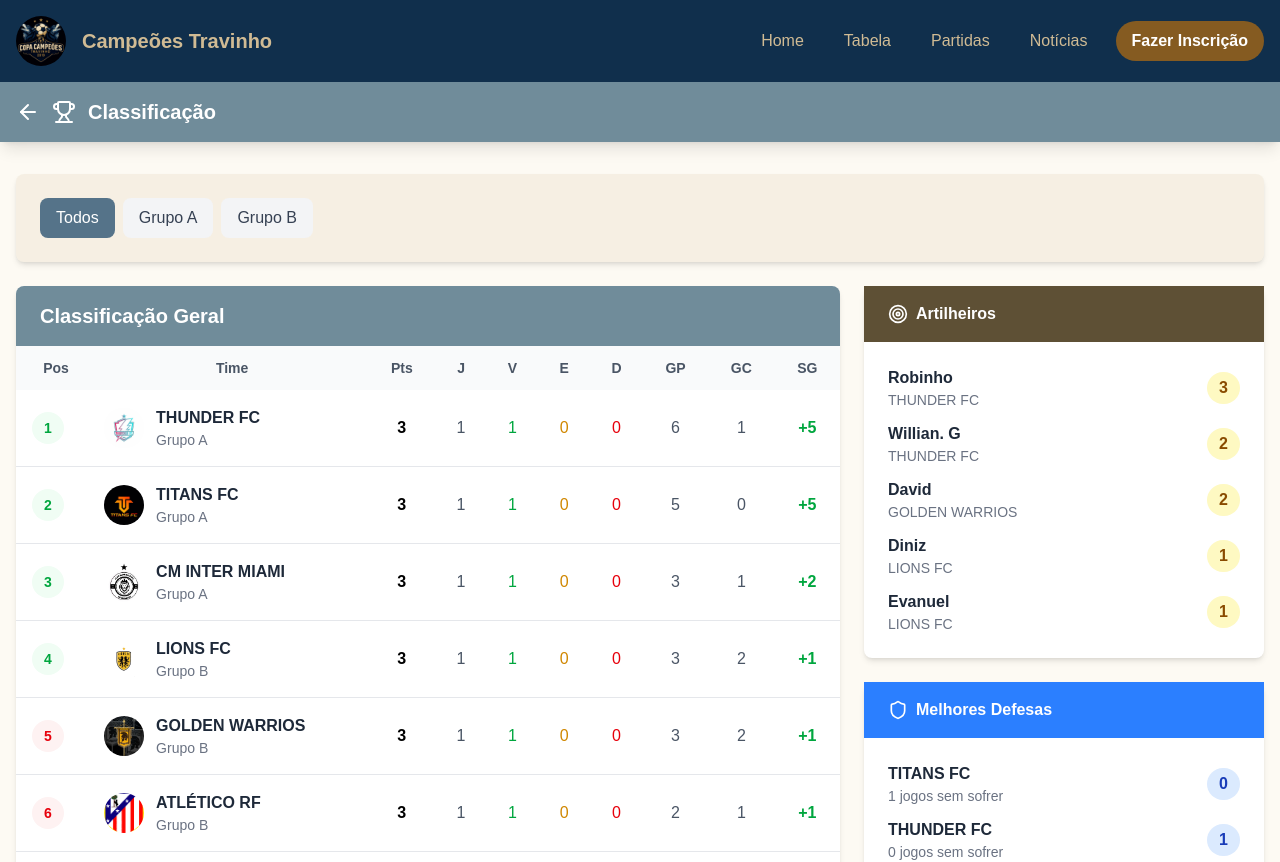
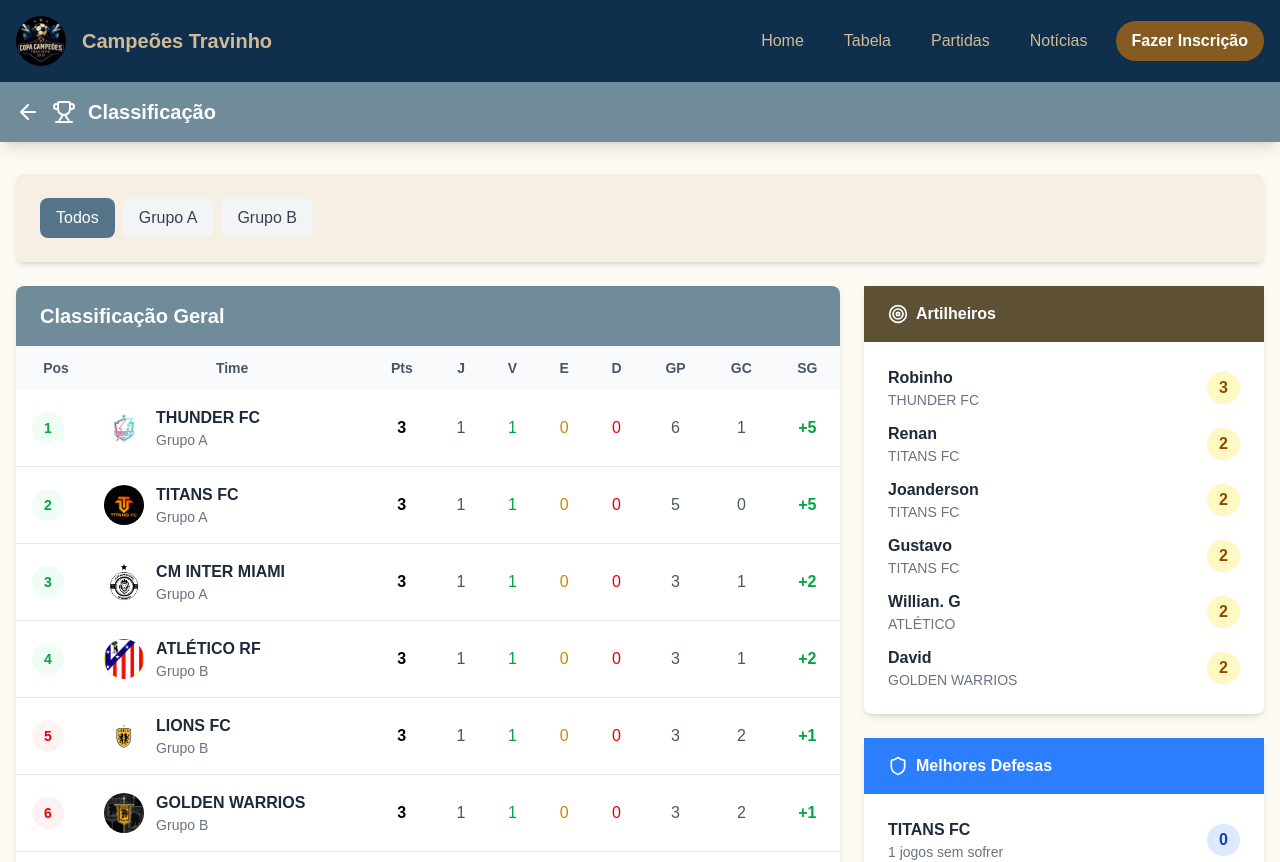
Before and after one commit to ArianNogueira/campeoes_travinho, a Next.js app in the folder client/: page /table in a window 1280 px wide. Shown: the top 862 px of the page. Built offline with nearby package versions, Linux system fonts and the light colour scheme.

Commit message:
Update mockData.ts

```diff
--- a/client/src/app/table/mockData.ts
+++ b/client/src/app/table/mockData.ts
@@ -132,9 +132,9 @@ export const standings = [
     won: 1,
     drawn: 0,
     lost: 0,
-    goalsFor: 2,
+    goalsFor: 3,
     goalsAgainst: 1,
-    goalDifference: 1,
+    goalDifference: 2,
     img: atletico
   },
   {
@@ -202,10 +202,11 @@ export const standings = [
 
 export const topScorers = [
   { name: "Robinho", team: "THUNDER FC", goals: 3 },
-  { name: "Willian. G", team: "THUNDER FC", goals: 2 },
+  { name: "Renan", team: "TITANS FC", goals: 2 },
+  { name: "Joanderson", team: "TITANS FC", goals: 2 },
+  { name: "Gustavo", team: "TITANS FC", goals: 2 },
+  { name: "Willian. G", team: "ATLÉTICO", goals: 2 },
   { name: "David", team: "GOLDEN WARRIOS", goals: 2 },
-  { name: "Diniz", team: "LIONS FC", goals: 1 },
-  { name: "Evanuel", team: "LIONS FC", goals: 1 },
 ];
 
 export const bestDefenses = [
```
